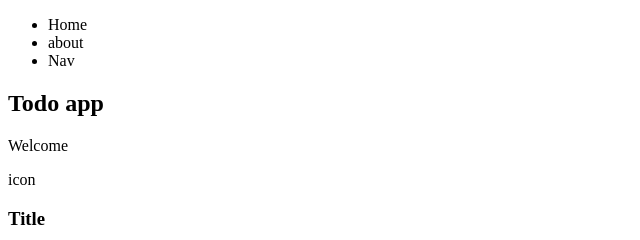
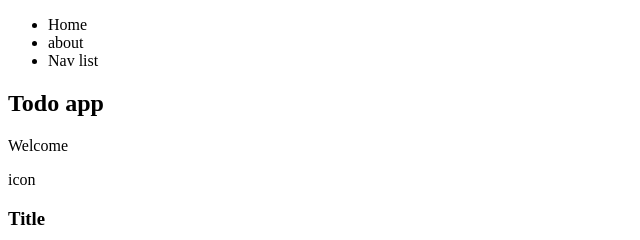
Before and after one commit to taysiirdev/Todolist, a plain HTML site: page index.html in a window 1280 px wide. Shown: the top 240 px of the page, 0-640 px from the left. Drawn offline with Linux system fonts and the light colour scheme.

Commit message:
save change

```diff
--- a/index.html
+++ b/index.html
@@ -15,7 +15,7 @@
                 about
             </li>
             <li>
-                Nav
+                Nav list
             </li>
         </ul>
     </nav>
```
